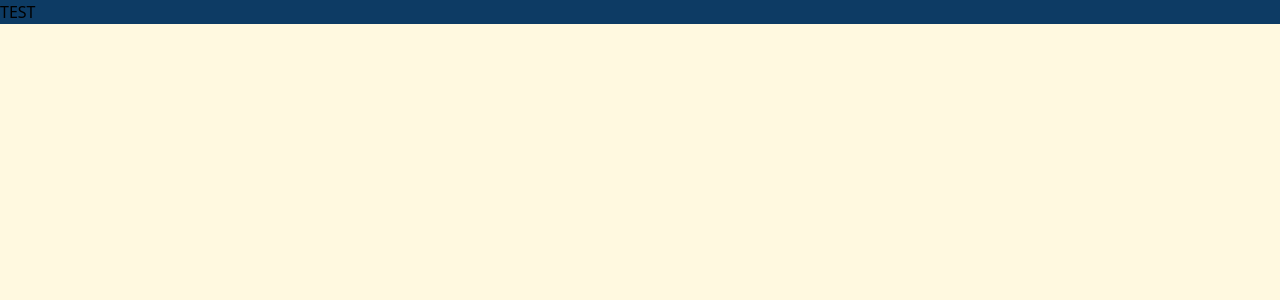
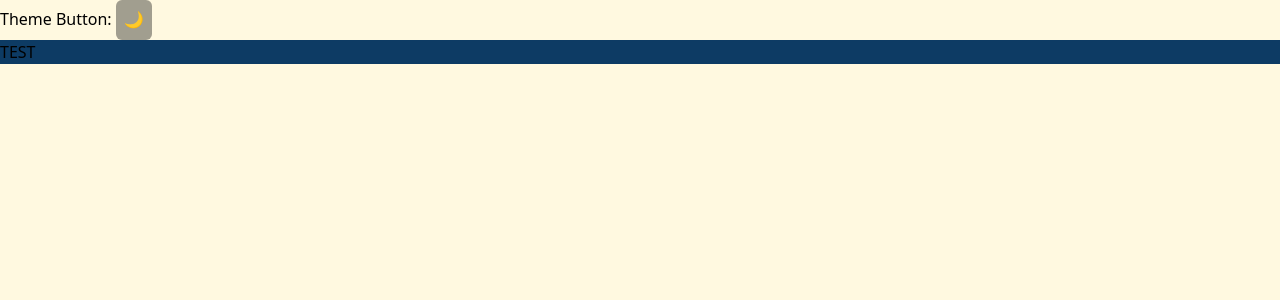
Before and after one commit to Bfernandez02/portfolio, a Next.js app: page / in a window 1280 px wide. Shown: the top 300 px of the page. Built offline with nearby package versions, Linux system fonts and the light colour scheme.

Commit message:
feat: add DesktopNav and ThemeButton components; update theme handling in ThemeProvider

```diff
--- /dev/null
+++ b/src/components/DesktopNav.jsx
@@ -0,0 +1,9 @@
+import React from "react";
+
+export default function DesktopNav() {
+  return (
+    <div>
+      DesktopNav
+    </div>
+  );
+}
--- /dev/null
+++ b/src/components/ThemeButton.jsx
@@ -0,0 +1,10 @@
+import { useTheme } from '@/components/ThemeProvider';
+
+export function ThemeButton() {
+  const { theme, toggleTheme } = useTheme();
+  return (
+    <button onClick={toggleTheme} className="p-2 rounded-md bg-secondary">
+      {theme === 'light' ? '🌙' : '☀️'}
+    </button>
+  );
+}
--- a/src/components/ThemeProvider.jsx
+++ b/src/components/ThemeProvider.jsx
@@ -13,7 +13,7 @@ export function ThemeProvider({ children }) {
 
     const initialTheme = storedTheme || (prefersDark ? 'dark' : 'light');
 
-    // Apply theme directly to DOM without setState
+    // Apply theme directly to DOM
     const root = document.documentElement;
     if (initialTheme === 'dark') {
       root.setAttribute('data-theme', 'dark');
@@ -41,11 +41,9 @@ export function ThemeProvider({ children }) {
     applyTheme(newTheme);
   };
 
-  if (!mounted) return <>{children}</>;
-
   return (
     <ThemeContext.Provider value={{ theme, toggleTheme }}>
-      {children}
+      {mounted ? children : null}
     </ThemeContext.Provider>
   );
 }
--- a/src/pages/_app.js
+++ b/src/pages/_app.js
@@ -1,9 +1,12 @@
 import { ThemeProvider } from '@/components/ThemeProvider';
 import '@/styles/globals.css';
+import DesktopNav from '@/components/DesktopNav';
+import { ThemeButton } from '@/components/ThemeButton';
 
 function App({ Component, pageProps }) {
   return (
     <ThemeProvider>
+      Theme Button: <ThemeButton />
       <Component {...pageProps} />
     </ThemeProvider>
   );
--- a/src/styles/globals.css
+++ b/src/styles/globals.css
@@ -13,7 +13,7 @@
 /* Light Mode (Default) */
 :root {
   --color-primary: #0d3b64;
-  --color-secondary: #ee964b;
+  --color-secondary: rgba(22, 22, 21, 0.4);
   --color-accent: #ffb43a;
   --color-background: #fff9e0;
   --color-black: #000000;
@@ -24,7 +24,7 @@
 /* Dark Mode */
 [data-theme="dark"] {
   --color-primary: #e0e0e0;
-  --color-secondary: #bb6b3a;
+  --color-secondary: #0d3b64;
   --color-accent: #cc8c2a;
   --color-background: #1a1a1a;
   --color-black: #ffffff;
```
